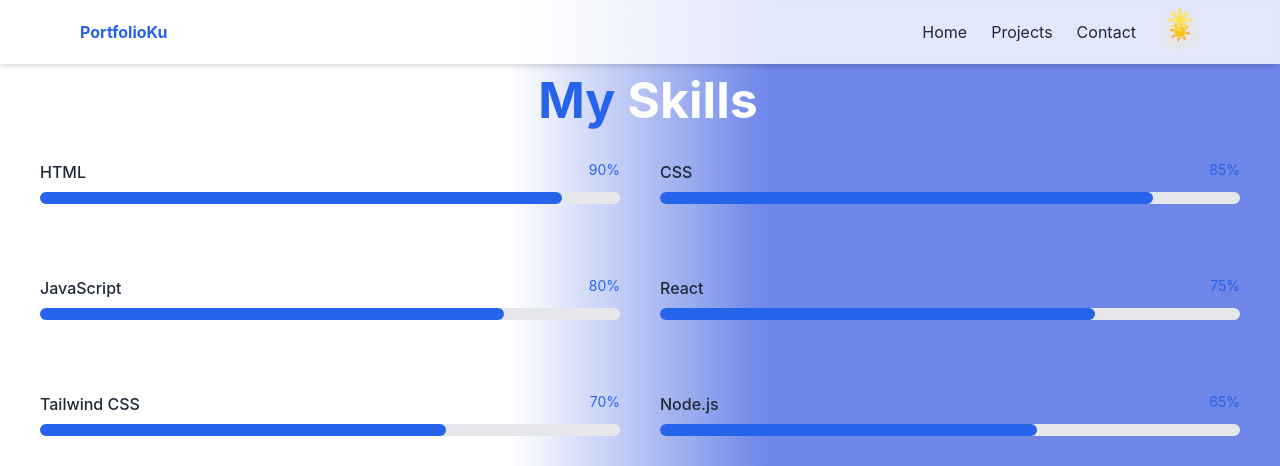
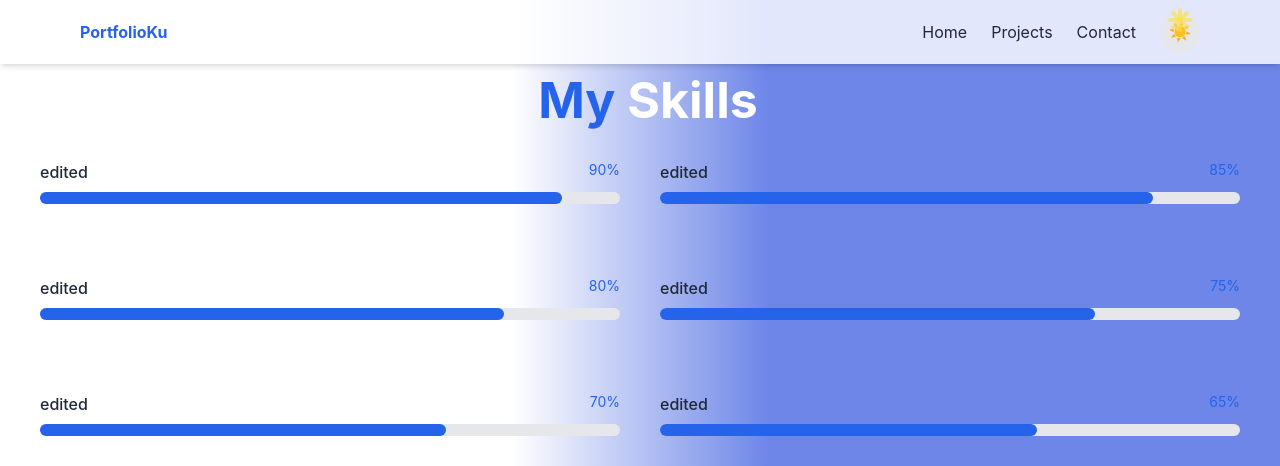
Before and after one commit to sendhi91/justacontent, a React (Create React App) app: page /skills in a window 1280 px wide. Shown: the top 466 px of the page. Built offline with nearby package versions, Linux system fonts and the light colour scheme.

Commit message:
Add files via upload

```diff
--- a/src/components/About.jsx
+++ b/src/components/About.jsx
@@ -74,7 +74,7 @@ const About = () => {
               variants={itemVariants}
             >
               I am Albertus Sendhi Satriawan,
-              a Graphics Designer with 5 years of experience in the creative industry.
+              a Graphics Designer with  experience in the creative industry.
               My specialties include branding design, digital illustration,
               and publication layout. I believe that good design should convey
               a message clearly while being visually stunning.
@@ -93,10 +93,10 @@ const About = () => {
               <h3 className="text-navy dark:text-white text-2xl md:text-[25px] font-bold mb-5">Experience</h3>
               <ul className="text-white dark:text-blue-400 list-disc pl-5 space-y-2">
                 <motion.li variants={itemVariants}>
-                  Senior Designer at Creative Studio (2021-present)
+                  unknown
                 </motion.li>
                 <motion.li variants={itemVariants}>
-                  Graphic Designer at Design Agency (2019-2021)
+                  unknown
                 </motion.li>
               </ul>
             </motion.div>
--- a/src/components/Hero.jsx
+++ b/src/components/Hero.jsx
@@ -184,7 +184,7 @@ const Hero = () => {
                 transition: { duration: 0.2 }
               }}
             >
-              GRAPHIC DESIGN
+              GRAPHIC DESIGNER
 
               {/* Glow Background yang pas dengan teks */}
               <motion.span
--- a/src/components/Skills.jsx
+++ b/src/components/Skills.jsx
@@ -4,12 +4,12 @@ import { useDarkMode } from '../context/DarkModeContext';
 import { useCallback } from 'react';
 
 const skills = [
-  { name: "HTML", level: 90 },
-  { name: "CSS", level: 85 },
-  { name: "JavaScript", level: 80 },
-  { name: "React", level: 75 },
-  { name: "Tailwind CSS", level: 70 },
-  { name: "Node.js", level: 65 },
+  { name: "edited", level: 90 },
+  { name: "edited", level: 85 },
+  { name: "edited", level: 80 },
+  { name: "edited", level: 75 },
+  { name: "edited", level: 70 },
+  { name: "edited", level: 65 },
 ];
 
 const Skills = () => {
```
